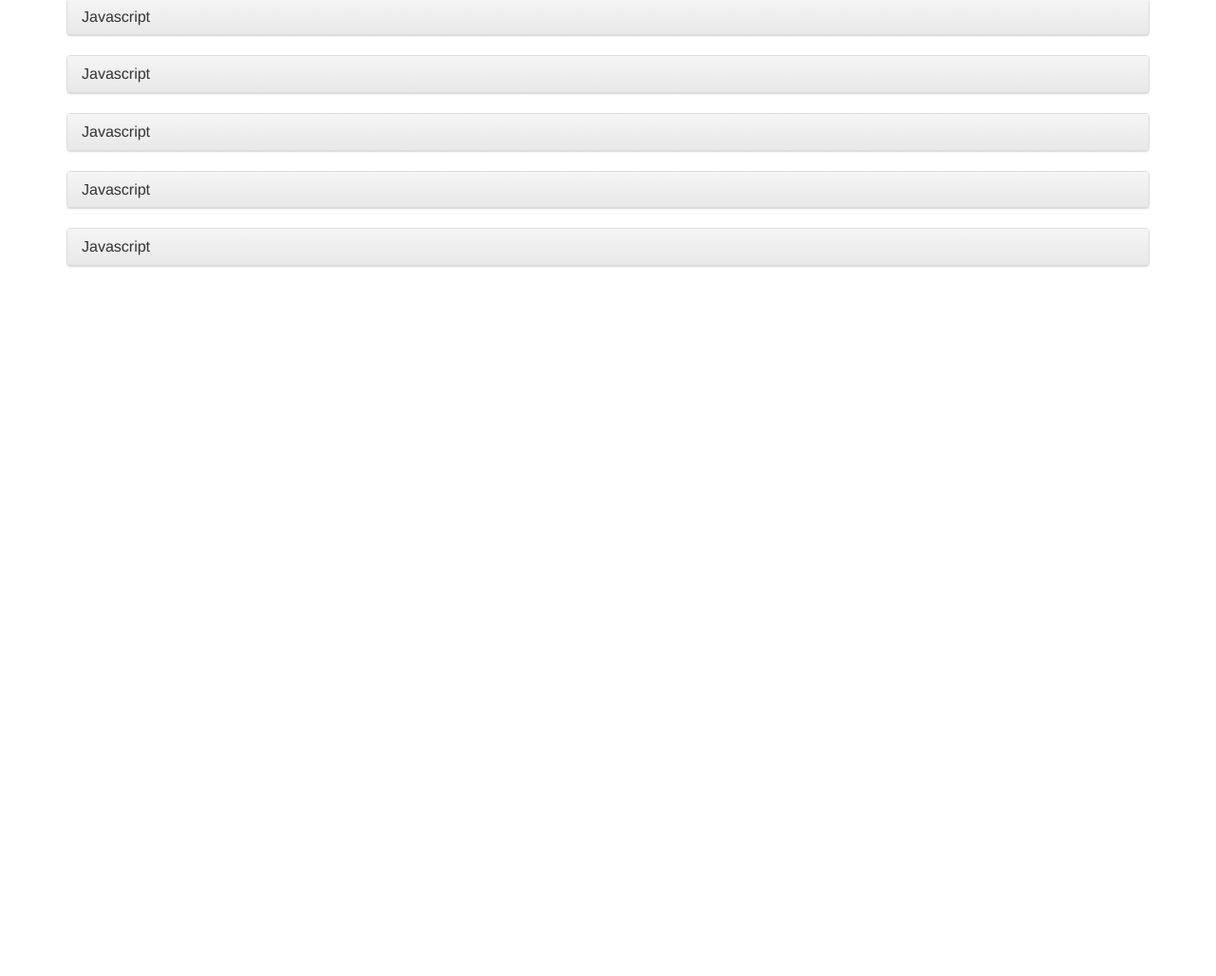
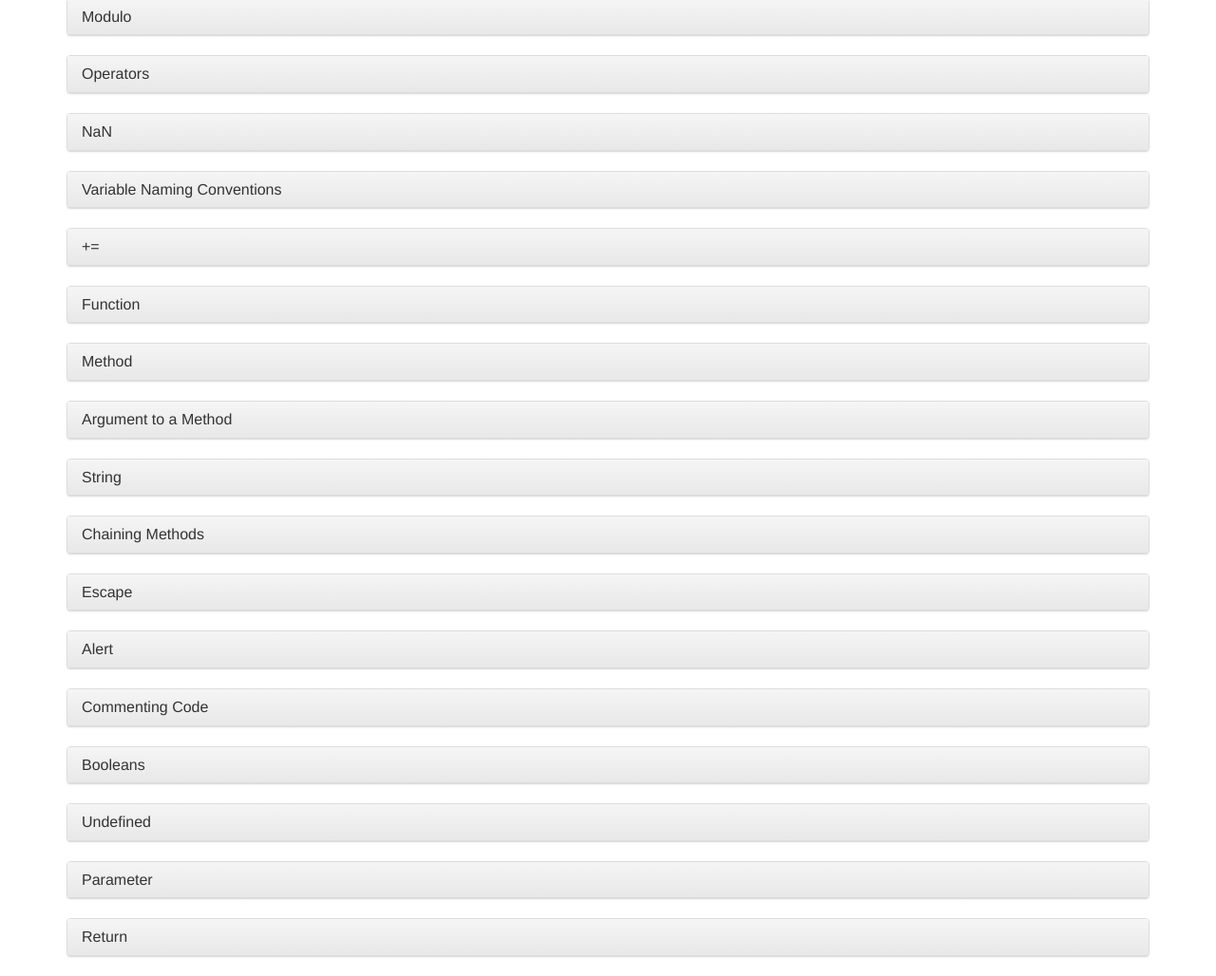
Before and after one commit to ottoetc/flashcard, a plain HTML site: page index.html in a window 1280 px wide. Shown: the part 288-1316 px from the top of the page at 95% size. Before the commit the page ends 800 px from the top, so only its background shows below. Drawn offline with nearby package versions, Linux system fonts and the light colour scheme.

Commit message:
fix js to only select one at a time.

```diff
--- a/index.html
+++ b/index.html
@@ -28,7 +28,7 @@
     <div class="container">
       <div class="panel panel-default">
         <div class="panel-heading">
-          <h3 class="panel-title clickable">Javascript</h3>
+          <h3 class="panel-title">Javascript</h3>
         </div>
         <div class="panel-body">
           a high-level, dynamic, untyped, and interpreted programming language.
@@ -36,7 +36,7 @@
       </div>
       <div class="panel panel-default">
         <div class="panel-heading">
-          <h3 class="panel-title clickable">Javascript</h3>
+          <h3 class="panel-title">Modulo</h3>
         </div>
         <div class="panel-body">
           a high-level, dynamic, untyped, and interpreted programming language.
@@ -44,7 +44,7 @@
       </div>
       <div class="panel panel-default">
         <div class="panel-heading">
-          <h3 class="panel-title clickable">Javascript</h3>
+          <h3 class="panel-title">Operators</h3>
         </div>
         <div class="panel-body">
           a high-level, dynamic, untyped, and interpreted programming language.
@@ -52,7 +52,7 @@
       </div>
       <div class="panel panel-default">
         <div class="panel-heading">
-          <h3 class="panel-title clickable">Javascript</h3>
+          <h3 class="panel-title">NaN</h3>
         </div>
         <div class="panel-body">
           a high-level, dynamic, untyped, and interpreted programming language.
@@ -60,7 +60,7 @@
       </div>
       <div class="panel panel-default">
         <div class="panel-heading">
-          <h3 class="panel-title clickable">Javascript</h3>
+          <h3 class="panel-title">Variable Naming Conventions</h3>
         </div>
         <div class="panel-body">
           a high-level, dynamic, untyped, and interpreted programming language.
@@ -68,7 +68,103 @@
       </div>
       <div class="panel panel-default">
         <div class="panel-heading">
-          <h3 class="panel-title clickable">Javascript</h3>
+          <h3 class="panel-title">+=</h3>
+        </div>
+        <div class="panel-body">
+          a high-level, dynamic, untyped, and interpreted programming language.
+        </div>
+      </div>
+      <div class="panel panel-default">
+        <div class="panel-heading">
+          <h3 class="panel-title">Function</h3>
+        </div>
+        <div class="panel-body">
+          a high-level, dynamic, untyped, and interpreted programming language.
+        </div>
+      </div>
+      <div class="panel panel-default">
+        <div class="panel-heading">
+          <h3 class="panel-title">Method</h3>
+        </div>
+        <div class="panel-body">
+          a high-level, dynamic, untyped, and interpreted programming language.
+        </div>
+      </div>
+      <div class="panel panel-default">
+        <div class="panel-heading">
+          <h3 class="panel-title">Argument to a Method</h3>
+        </div>
+        <div class="panel-body">
+          a high-level, dynamic, untyped, and interpreted programming language.
+        </div>
+      </div>
+      <div class="panel panel-default">
+        <div class="panel-heading">
+          <h3 class="panel-title">String</h3>
+        </div>
+        <div class="panel-body">
+          a high-level, dynamic, untyped, and interpreted programming language.
+        </div>
+      </div>
+      <div class="panel panel-default">
+        <div class="panel-heading">
+          <h3 class="panel-title">Chaining Methods</h3>
+        </div>
+        <div class="panel-body">
+          a high-level, dynamic, untyped, and interpreted programming language.
+        </div>
+      </div>
+      <div class="panel panel-default">
+        <div class="panel-heading">
+          <h3 class="panel-title">Escape</h3>
+        </div>
+        <div class="panel-body">
+          a high-level, dynamic, untyped, and interpreted programming language.
+        </div>
+      </div>
+      <div class="panel panel-default">
+        <div class="panel-heading">
+          <h3 class="panel-title">Alert</h3>
+        </div>
+        <div class="panel-body">
+          a high-level, dynamic, untyped, and interpreted programming language.
+        </div>
+      </div>
+      <div class="panel panel-default">
+        <div class="panel-heading">
+          <h3 class="panel-title">Commenting Code</h3>
+        </div>
+        <div class="panel-body">
+          a high-level, dynamic, untyped, and interpreted programming language.
+        </div>
+      </div>
+      <div class="panel panel-default">
+        <div class="panel-heading">
+          <h3 class="panel-title">Booleans</h3>
+        </div>
+        <div class="panel-body">
+          a high-level, dynamic, untyped, and interpreted programming language.
+        </div>
+      </div>
+      <div class="panel panel-default">
+        <div class="panel-heading">
+          <h3 class="panel-title">Undefined</h3>
+        </div>
+        <div class="panel-body">
+          a high-level, dynamic, untyped, and interpreted programming language.
+        </div>
+      </div>
+      <div class="panel panel-default">
+        <div class="panel-heading">
+          <h3 class="panel-title">Parameter</h3>
+        </div>
+        <div class="panel-body">
+          a high-level, dynamic, untyped, and interpreted programming language.
+        </div>
+      </div>
+      <div class="panel panel-default">
+        <div class="panel-heading">
+          <h3 class="panel-title">Return</h3>
         </div>
         <div class="panel-body">
           a high-level, dynamic, untyped, and interpreted programming language.
--- a/js/scripts.js
+++ b/js/scripts.js
@@ -1,5 +1,7 @@
 $(document).ready(function() {
-  $(".clickable").click(function(){
-    $(".panel-body").toggle();
+  $(".panel-heading").click(function(){
+    $(this).next(".panel-body").toggle("slow");
+
   });
 });
+//$(".panel-body").toggle();
```
